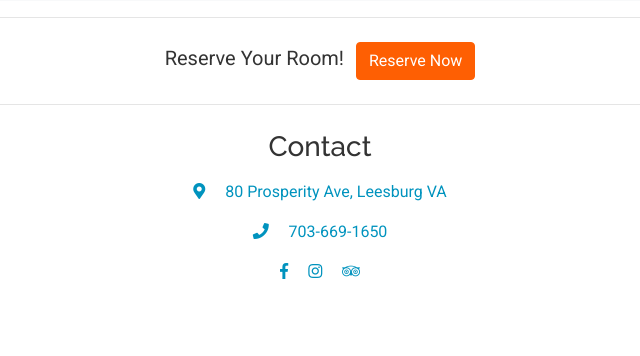
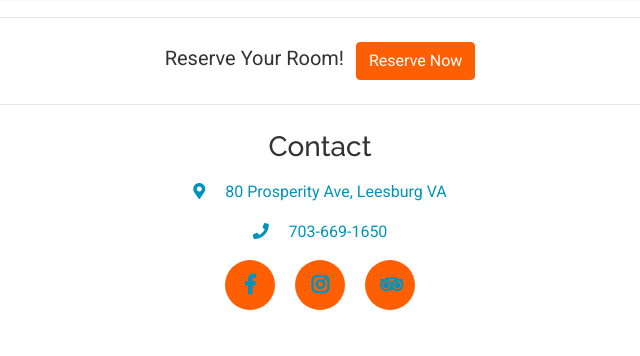
Before and after one commit to kp2zf/ComfortSuitesLeesburg, a PHP site: page / in a window 1280 px wide. Shown: the part 3241-3597 px from the top of the page, without its empty margins (320-960 px from the left). Before the commit the page ends 3520 px from the top, so only its background shows below. Run offline with PHP 8.4, Linux system fonts and the light colour scheme; some libraries are stand-ins or nearby versions.

Commit message:
icon circle

```diff
--- a/index.html
+++ b/index.html
@@ -260,20 +260,20 @@
               703-669-1650</a>
           </p>
           <li class="list-inline-item">
-            <a class="btn-floating btn-fb mx-1" target="_blank" href="https://www.facebook.com/comfortsuitesleesburg">
+            <a class="fa btn-floating btn-fb mx-1" target="_blank" href="https://www.facebook.com/comfortsuitesleesburg">
               <i class="fab fa-facebook-f"> </i>
             </a>
           </li>
           <li class="list-inline-item">
-            <a class="btn-floating btn-tw mx-1" target="_blank" href="https://www.instagram.com">
+            <a class="fa btn-floating btn-tw mx-1" target="_blank" href="https://www.instagram.com">
               <i class="fab fa-instagram"> </i>
             </a>
           </li>
           <li class="list-inline-item">
-            <a class="btn-floating btn-tw mx-1" target="_blank"
+            <a class="fa btn-floating btn-tw mx-1" target="_blank"
               href="https://www.tripadvisor.com/Hotel_Review-g57894-d227851-Reviews-Comfort_Suites_Leesburg-Leesburg_Loudoun_County_Virginia.html">
               <i class="fab fa-tripadvisor"> </i>
-            </a>
+          </a>
           </li>
         </div>
       </div>
--- a/style/index.css
+++ b/style/index.css
@@ -13,6 +13,17 @@ body {
     color: rgb(84, 88, 91);;
 }
 
+.fa {
+    padding: 15px;
+    font-size: 20px;
+    width: 50px;
+    height: 50px;
+    text-align: center;
+    text-decoration: none;
+    border-radius: 50%;
+    background-color: #FE5F03;
+
+  }
 
 /* Font Styles  --------------------------------------------------------*/
 h1,
```
Also changed, not shown: 1 other file.
